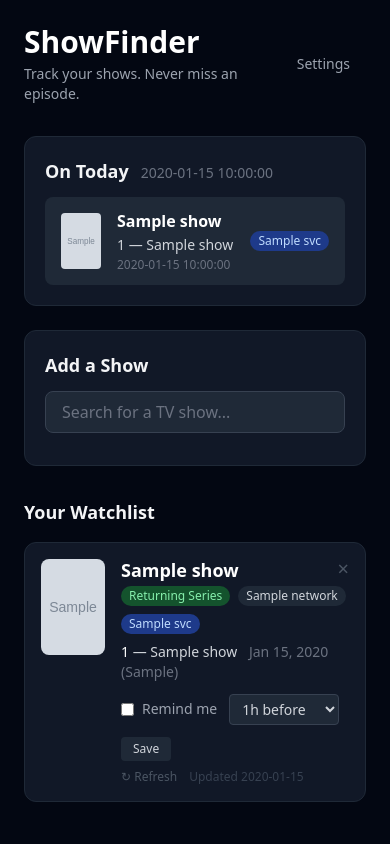
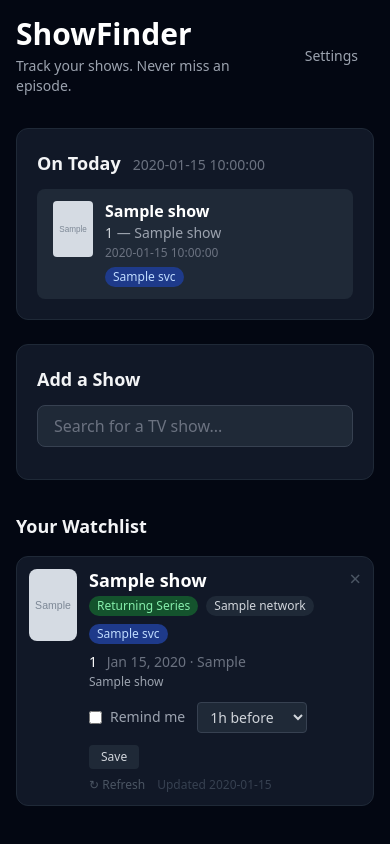
Before and after one commit to ando01/showfinder, a FastAPI app: template app/templates/index.html in a window 390 px wide. Run offline with FastAPI, Linux system fonts and the light colour scheme; the template is opened without the code that fills it: most values are stand-ins (such as "Sample title", 1, 10 or a date in 2020); grey boxes marked "Sample" are stand-in pictures; some libraries are stand-ins or nearby versions.

Commit message:
Optimize UI for mobile — fix show name wrapping
- Reduce body padding to p-4 on mobile (sm:p-6 on larger screens)
- Move streaming service badges inside info div in 'On Today' section
  so they no longer compete with show names for horizontal space
- Shrink watchlist card poster to w-12 on mobile (sm:w-16 on larger)
- Split episode info into two lines: number+date on first, episode
  name truncated on second to prevent awkward mid-line wrapping

Co-Authored-By: Claude Sonnet 4.6 <noreply@anthropic.com>

```diff
--- a/app/templates/index.html
+++ b/app/templates/index.html
@@ -8,7 +8,7 @@
   <script src="https://unpkg.com/htmx.org@1.9.12"></script>
   <script src="https://cdn.tailwindcss.com"></script>
 </head>
-<body class="min-h-screen p-6 max-w-5xl mx-auto">
+<body class="min-h-screen p-4 sm:p-6 max-w-5xl mx-auto">
 
   <!-- Header -->
   <div class="flex items-center justify-between mb-8">
@@ -28,26 +28,28 @@
     {% if today_shows %}
       <div class="grid gap-3">
         {% for show in today_shows %}
-          <div class="flex items-center gap-4 bg-gray-800 rounded-lg px-4 py-3">
+          <div class="flex items-start gap-3 bg-gray-800 rounded-lg px-4 py-3">
             {% if show.poster_path %}
               <img src="{{ show.poster_path }}" class="w-10 h-14 object-cover rounded flex-shrink-0" />
             {% else %}
               <div class="w-10 h-14 bg-gray-700 rounded flex-shrink-0"></div>
             {% endif %}
             <div class="flex-1 min-w-0">
-              <p class="font-semibold text-white">{{ show.name }}</p>
+              <p class="font-semibold text-white leading-tight">{{ show.name }}</p>
               <p class="text-sm text-gray-300 mt-0.5">
                 <span class="font-medium">{{ show.next_episode_number }}</span>
-                {% if show.next_episode_name %} — {{ show.next_episode_name }}{% endif %}
+                {% if show.next_episode_name %}<span class="text-gray-400"> — {{ show.next_episode_name }}</span>{% endif %}
               </p>
               {% if show.air_time %}
                 <p class="text-xs text-gray-500 mt-0.5">{{ show.air_time }}</p>
               {% endif %}
-            </div>
-            <div class="flex flex-wrap gap-1 justify-end">
-              {% for svc in show._services %}
-                <span class="text-xs px-2 py-0.5 bg-blue-900 text-blue-200 rounded-full">{{ svc }}</span>
-              {% endfor %}
+              {% if show._services %}
+                <div class="flex flex-wrap gap-1 mt-1.5">
+                  {% for svc in show._services %}
+                    <span class="text-xs px-2 py-0.5 bg-blue-900 text-blue-200 rounded-full">{{ svc }}</span>
+                  {% endfor %}
+                </div>
+              {% endif %}
             </div>
           </div>
         {% endfor %}
--- a/app/templates/partials/show_card.html
+++ b/app/templates/partials/show_card.html
@@ -1,10 +1,10 @@
-<div id="show-{{ show.id }}" class="bg-gray-900 border border-gray-800 rounded-xl overflow-hidden flex gap-4 p-4">
+<div id="show-{{ show.id }}" class="bg-gray-900 border border-gray-800 rounded-xl overflow-hidden flex gap-3 sm:gap-4 p-3 sm:p-4">
 
   <!-- Poster -->
   {% if show.poster_path %}
-    <img src="{{ show.poster_path }}" alt="{{ show.name }}" class="w-16 h-24 object-cover rounded-lg flex-shrink-0" />
+    <img src="{{ show.poster_path }}" alt="{{ show.name }}" class="w-12 h-[72px] sm:w-16 sm:h-24 object-cover rounded-lg flex-shrink-0" />
   {% else %}
-    <div class="w-16 h-24 bg-gray-800 rounded-lg flex-shrink-0 flex items-center justify-center text-gray-600 text-xs text-center">No Image</div>
+    <div class="w-12 h-[72px] sm:w-16 sm:h-24 bg-gray-800 rounded-lg flex-shrink-0 flex items-center justify-center text-gray-600 text-xs text-center">No Image</div>
   {% endif %}
 
   <!-- Info -->
@@ -49,10 +49,12 @@
     {% if show.next_episode_date %}
       <p class="text-sm text-gray-300">
         <span class="font-medium text-white">{{ show.next_episode_number }}</span>
-        {% if show.next_episode_name %} — {{ show.next_episode_name }}{% endif %}
-        <span class="text-gray-500 ml-2">{{ show.next_episode_date.strftime('%b %d, %Y') }}</span>
-        {% if show.air_day %}<span class="text-gray-500"> ({{ show.air_day }})</span>{% endif %}
+        <span class="text-gray-500 ml-1.5">{{ show.next_episode_date.strftime('%b %d, %Y') }}</span>
+        {% if show.air_day %}<span class="text-gray-500"> · {{ show.air_day }}</span>{% endif %}
       </p>
+      {% if show.next_episode_name %}
+        <p class="text-xs text-gray-400 mt-0.5 truncate">{{ show.next_episode_name }}</p>
+      {% endif %}
     {% elif show.status == 'Ended' %}
       <p class="text-sm text-gray-500">Series ended</p>
     {% else %}
```
